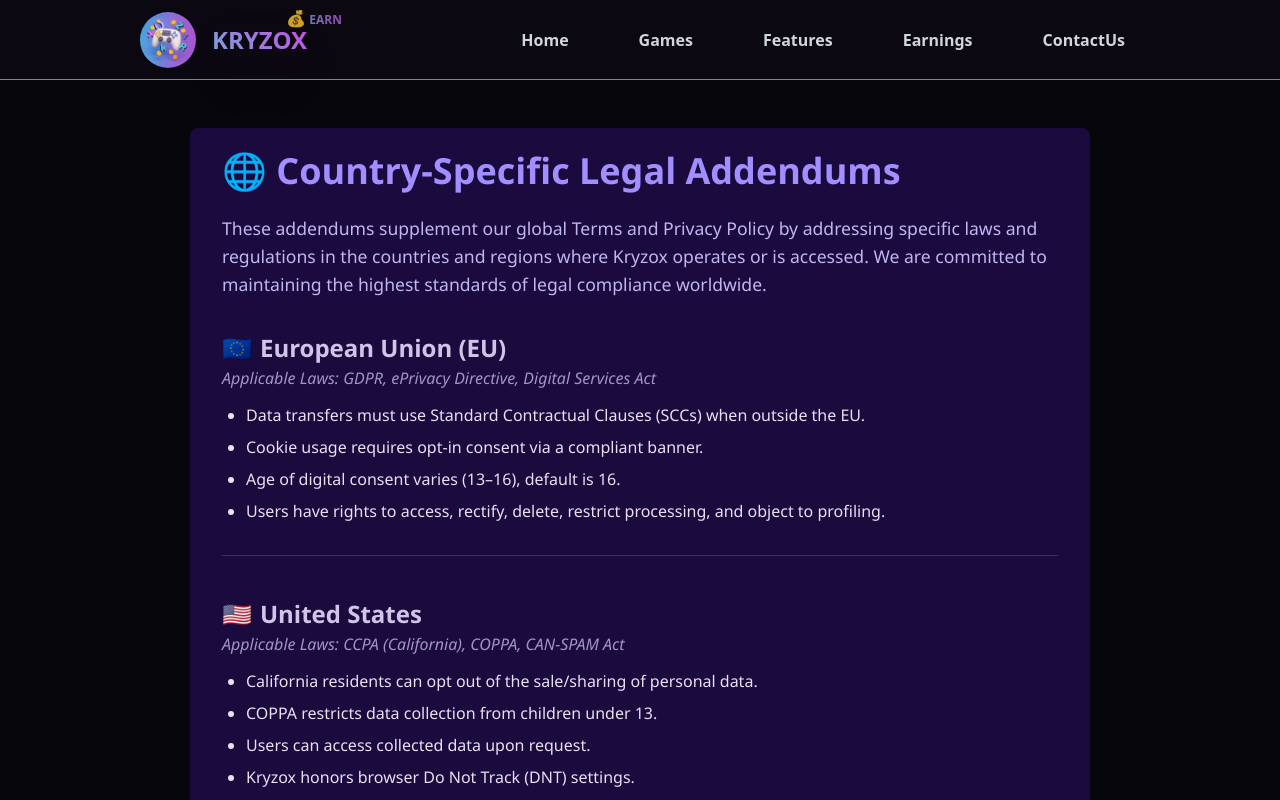
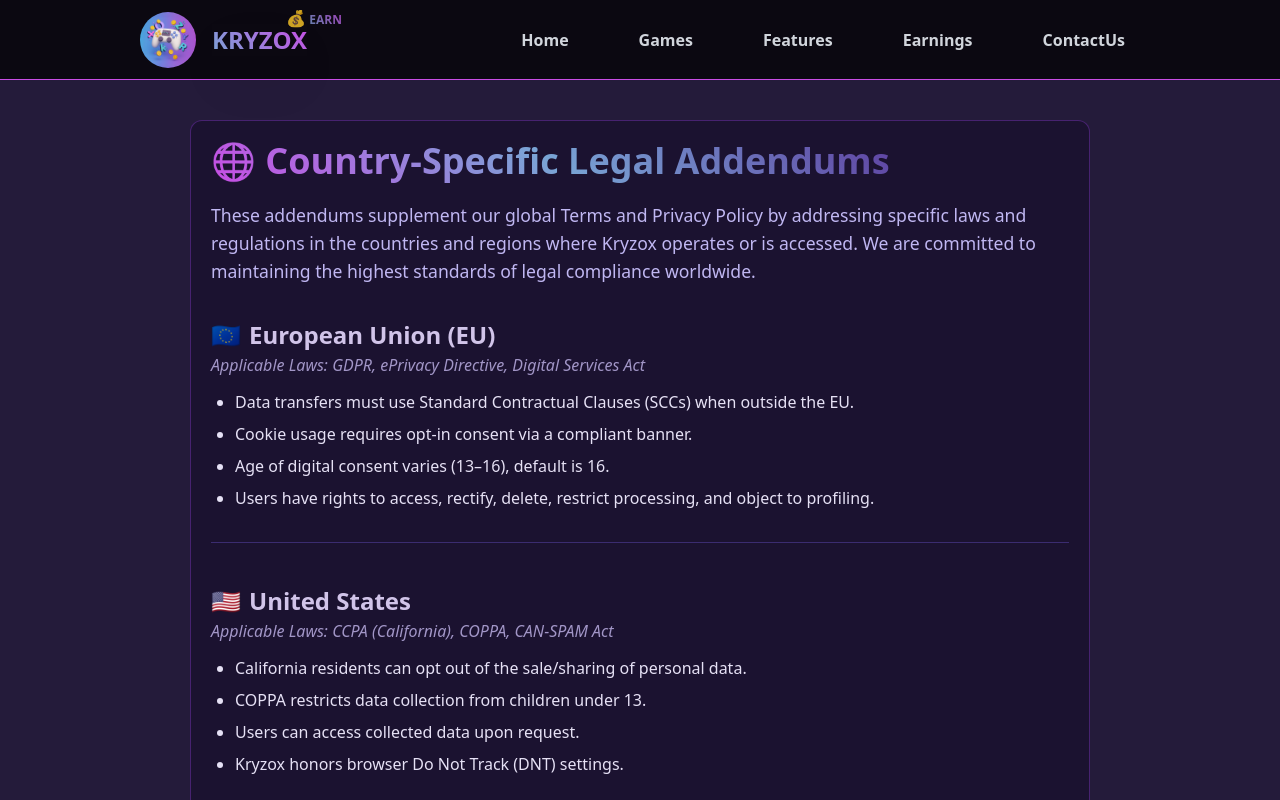
Before and after one commit to aadityasigdel/Kryzox, a React (Vite) app: page /privacy/legal in a window 1280 px wide. Shown: the top 800 px of the page. Built offline with nearby package versions, Linux system fonts and the light colour scheme.

Commit message:
#add: privacy/legal page

```diff
--- a/src/components/Footer/LeagalDoc/LegalCompliance.jsx
+++ b/src/components/Footer/LeagalDoc/LegalCompliance.jsx
@@ -147,31 +147,27 @@ export const LegalCompliance = () => {
   ];
 
   return (
-    <div>
+    <div className="h-auto w-auto flex flex-col">
       <NavBar />
 
-      <div className="h-full bg-[#07060a] pt-[80px]">
+      <div className="h-full bg-[#241B3A] pt-[80px] flex-1">
       <section
+      className="bg-[#1B1230] border border-purple-500/30 rounded-xl p-5 mx-auto my-10 text-gray-500"
         style={{
           maxWidth: 900,
-          margin: "3rem auto",
-          padding: "1rem 2rem",
-          fontFamily: "'Segoe UI', Tahoma, Geneva, Verdana, sans-serif",
-          color: "#e0e0e0",
-          backgroundColor: "#1a0a3d",
-          borderRadius: 8,
         }}
       >
-        <h2
-          style={{
-            fontSize: "2.25rem",
-            fontWeight: "700",
-            marginBottom: "1rem",
-            color: "#a18eff",
-          }}
-        >
-          🌐 Country-Specific Legal Addendums
-        </h2>
+        <h1 className="text-4xl font-semibold text-[#BA5CE2] pb-5 md:text-left">
+          <span
+            className="text-transparent bg-clip-text"
+            style={{
+              background: "linear-gradient(45deg, #c84de5, #79a5d5, #5e41a1)",
+              WebkitBackgroundClip: "text",
+            }}
+          >
+            🌐 Country-Specific Legal Addendums
+          </span>
+          </h1>
         <p
           style={{
             fontSize: "1.1rem",
```
